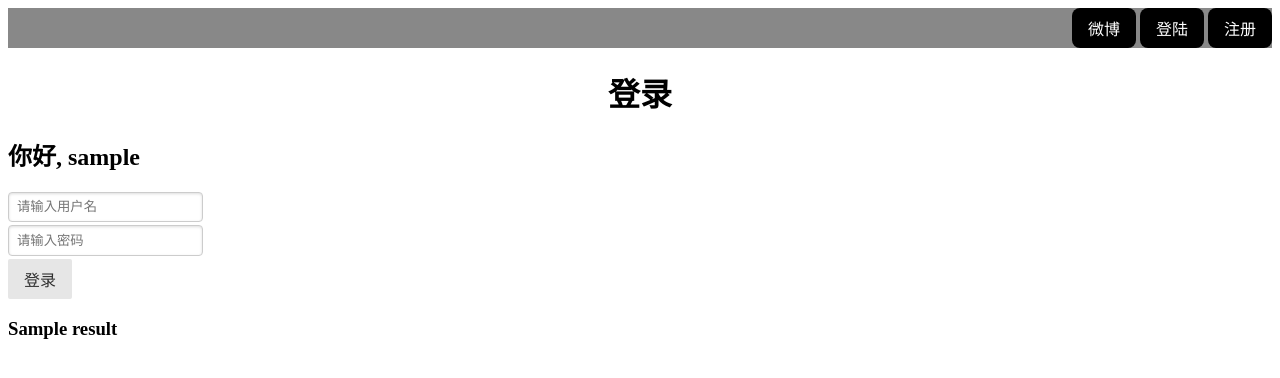
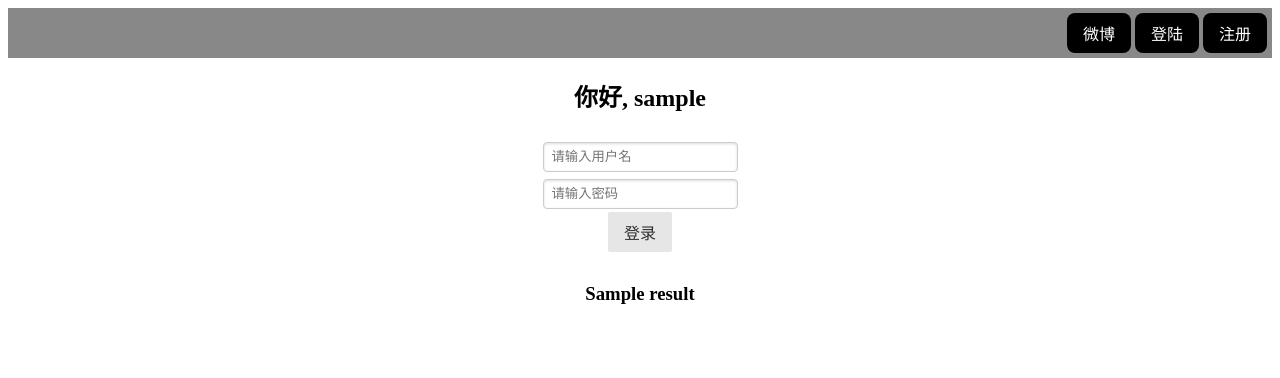
Before and after one commit to Curt-H/Weibo, a Flask app: template templates/login.html in a window 1280 px wide. Shown: the top 378 px of the page. Run offline with Flask 2, Linux system fonts and the light colour scheme; the template is opened without the code that fills it: most values are stand-ins (such as "Sample title", 1, 10 or a date in 2020).

Commit message:
更新: 更新所有页面的CSS

```diff
--- a/static/css/self.css
+++ b/static/css/self.css
@@ -13,6 +13,7 @@ h1 {
 }
 
 .navbar {
+    padding: 5px;
     text-align: right;
     background: #888;
 }
@@ -27,27 +28,44 @@ button.link-style:hover {
     color: #ff0;
 }
 
-#id-input-weibo {
-}
-
-.input-comment {
-}
-
 .weibo-user {
     display: inline-block;
     text-align: left;
     font-weight: 800;
 }
 
-.weibo-title {
+.weibo-content {
     display: block;
     border: 1px solid #444444;
+    padding: 1em;
 }
 
 .weibo-cell {
+    margin: 2em;
+    padding: 1em;
     border: 2px solid #222222;
 }
 
 .btn-small {
     font-size: 50%;
 }
+
+.input-style {
+    margin: 5px 0;
+}
+
+.comment-cell {
+    margin: 1em;
+}
+
+.login-style {
+    text-align: center;
+}
+
+input.login-input {
+    margin: 0.25em auto!important;
+}
+
+.login-form {
+    text-align: center;
+}
--- a/static/weibo.js
+++ b/static/weibo.js
@@ -34,9 +34,9 @@ let weiboTemplate = function (weibo) {
                 <button class="weibo-delete link-style pure-button pure-u-1-8">删除</button>
                 <button class="weibo-edit link-style pure-button pure-u-1-8">编辑</button>
             </span>
-            <span class="weibo-title">${weibo.content}</span>
+            <p class="weibo-content">${weibo.content}</p>
             <div class="weibo-cell-end"></div>
-            <input class='input-comment pure-u-3-5'>
+            <input class='input-style input-comment pure-u-3-5'>
             <button class="button-add-comment link-style pure-button pure-u-1-5">添加评论</button>
         </div>
     `;
@@ -47,7 +47,7 @@ let weiboTemplate = function (weibo) {
 let weiboUpdateTemplate = function (title) {
     let t = `
         <div class="weibo-update-form">
-            <input class="weibo-update-input" value="${title}">
+            <input class="input-style weibo-update-input" value="${title}">
             <button class="weibo-update">更新</button>
         </div>
     `;
--- a/templates/index.html
+++ b/templates/index.html
@@ -8,8 +8,8 @@
 {% block content %}
     <h1 class="greeting-title">你好,{{ u.username }}</h1>
     <div class="input-weibo pure-form">
-        <input id='id-input-weibo' class="pure-u-1-1" placeholder="在此输入微博内容">
-        <button id='id-button-add' class="link-style pure-button pure-u-1-1">添加微博</button>
+        <input id='id-input-weibo' class="input-style pure-u-1-1" placeholder="在此输入微博内容">
+        <button id='id-button-add' class="pure-button pure-button-primary pure-u-1-1">添加微博</button>
     </div>
     <div id="id-weibo-list">
     </div>
--- a/templates/login.html
+++ b/templates/login.html
@@ -6,12 +6,23 @@
 {% endblock css %}
 
 {% block content %}
-    <h1>登录</h1>
-    <h2>你好, {{username}}</h2>
-    <form class="pure-form pure-form-stacked" action="/user/login" method="post">
-        <input type="text" name="username" placeholder="请输入用户名">
-        <input type="text" name="password" placeholder="请输入密码">
-        <button class="pure-button" type="submit">登录</button>
-    </form>
-    <h3>{{result}}</h3>
+    <div class="login-style">
+        <h2>你好, {{ username }}</h2>
+
+        <form class="login-form pure-form pure-form-stacked" action="/user/login" method="post">
+            <fieldset>
+                <div class="pure-g">
+                    <div class="pure-u-1">
+                        <input type="text" name="username" class="login-input" placeholder="请输入用户名">
+                    </div>
+                    <div class="login-input pure-u-1">
+                        <input type="text" name="password" class="login-input" placeholder="请输入密码">
+                    </div>
+                </div>
+                <button class="pure-button" type="submit">登录</button>
+
+            </fieldset>
+        </form>
+        <h3>{{ result }}</h3>
+    </div>
 {% endblock content %}
```
Also changed, not shown: templates/register.html (+4 -6 lines).
